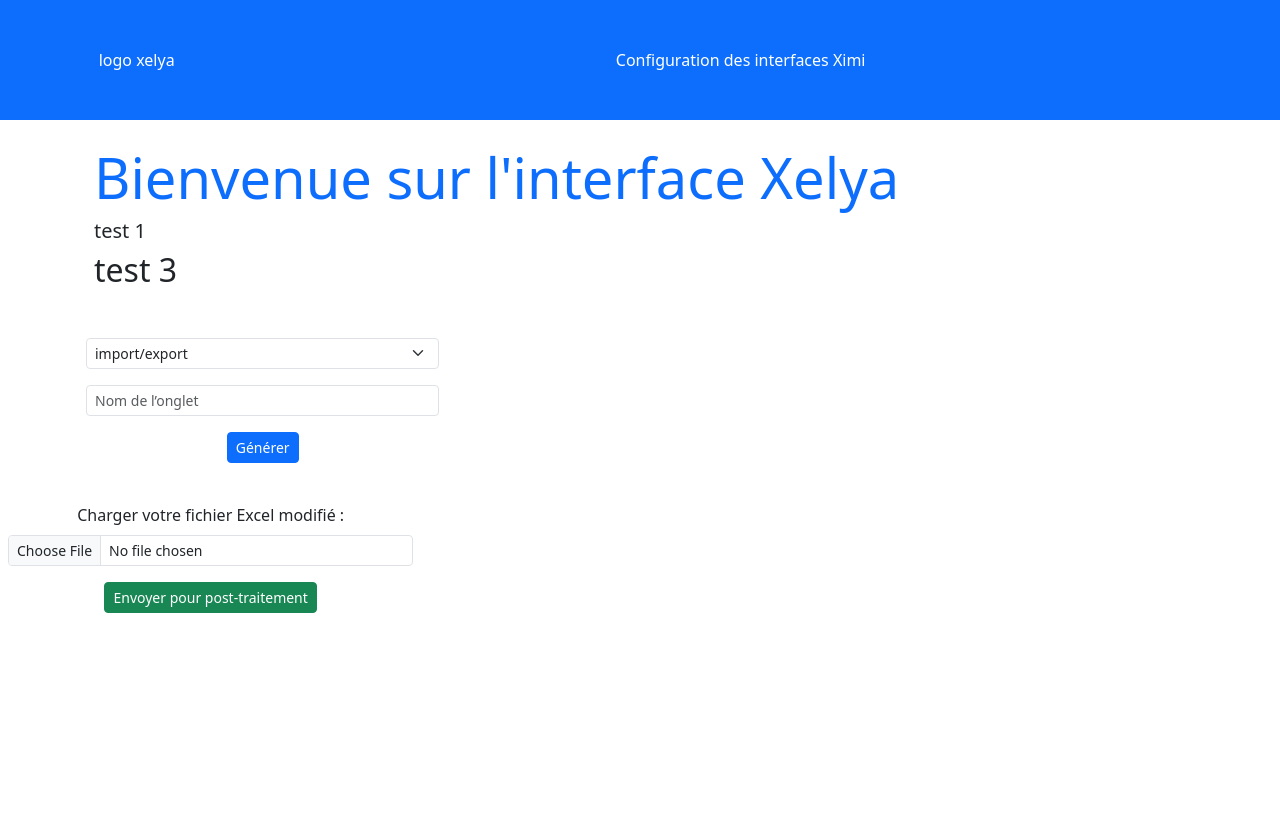
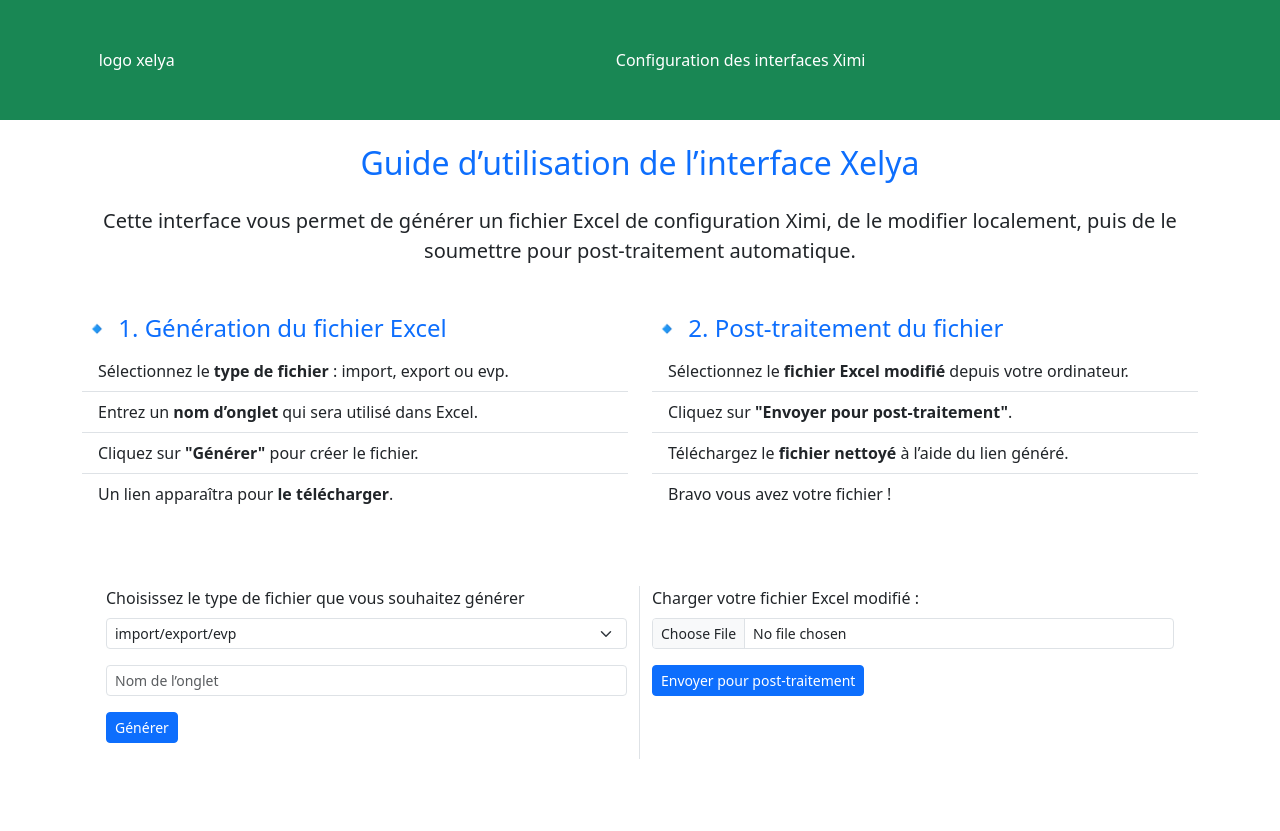
Before and after one commit to Azerolie/flask-gael, a Flask app: page / in a window 1280 px wide. Before the commit the page ends 613 px from the top, so only its background shows below. Run offline with Flask 3, Linux system fonts and the light colour scheme.

Commit message:
refonte du html (ajout d'un guide user)

```diff
--- a/run.py
+++ b/run.py
@@ -58,4 +58,4 @@ def upload_excel():
     return send_file(temp_output_path, as_attachment=True)
 
 if __name__ == "__main__":
-    app.run(debug=False)
+    app.run(debug=True)
--- a/templates/index.html
+++ b/templates/index.html
@@ -7,7 +7,7 @@
     <link rel="stylesheet" href="{{ url_for('static', filename='css/style.css') }}">
 </head>
 <body>
-    <div class="container-fluid p-5 text-center text-white bg-primary">
+    <div class="container-fluid p-5 text-center text-white bg-success">
         <div class="row">
             <div class="col-2">
                 logo xelya
@@ -18,50 +18,79 @@
         </div>
     </div>
 
-    <div class="container p-4">
-        <h1 class="display-4 text-primary">Bienvenue sur l'interface Xelya</h1>
-        <h2 class="lead">test 1</h2>
-        <h2>test 3</h2>
+    <div class="container mt-4 mb-5">
+    <!-- Titre centré -->
+    <h2 class="text-center text-primary mb-4">Guide d’utilisation de l’interface Xelya</h2>
+
+    <!-- Introduction -->
+    <div class="text-center mb-5">
+        <p class="lead">
+            Cette interface vous permet de générer un fichier Excel de configuration Ximi,
+            de le modifier localement, puis de le soumettre pour post-traitement automatique.
+        </p>
     </div>
 
-    <div class="container p-2">
-        <div class="row text-center p-2">
-            <div class="col-sm-4">
-                <select class="form-select form-select-sm" aria-label="selection d'import ou d'export" id="TypeTab">
-                    <option selected>import/export</option>
+    <!-- Étapes en deux colonnes -->
+    <div class="row mb-5">
+            <!-- Colonne 1 : Génération -->
+            <div class="col-md-6">
+                <h4 class="text-primary">🔹 1. Génération du fichier Excel</h4>
+                <ul class="list-group list-group-flush">
+                    <li class="list-group-item">Sélectionnez le <strong>type de fichier</strong> : import, export ou evp.</li>
+                    <li class="list-group-item">Entrez un <strong>nom d’onglet</strong> qui sera utilisé dans Excel.</li>
+                    <li class="list-group-item">Cliquez sur <strong>"Générer"</strong> pour créer le fichier.</li>
+                    <li class="list-group-item">Un lien apparaîtra pour <strong>le télécharger</strong>.</li>
+                </ul>
+            </div>
+
+            <!-- Colonne 2 : Post-traitement -->
+            <div class="col-md-6">
+                <h4 class="text-primary">🔹 2. Post-traitement du fichier</h4>
+                <ul class="list-group list-group-flush">
+                    <li class="list-group-item">Sélectionnez le <strong>fichier Excel modifié</strong> depuis votre ordinateur.</li>
+                    <li class="list-group-item">Cliquez sur <strong>"Envoyer pour post-traitement"</strong>.</li>
+                    <li class="list-group-item">Téléchargez le <strong>fichier nettoyé</strong> à l’aide du lien généré.</li>
+                    <li class="list-group-item">Bravo vous avez votre fichier !</li>
+                </ul>
+            </div>
+        </div>
+
+    <div class="container p-4">
+        <div class="row">
+
+            <div class="col-md-6 border-end">
+                <div class="mb-3">
+                    <div>Choisissez le type de fichier que vous souhaitez générer</div>
+                    <select class="form-select form-select-sm mt-2" id="TypeTab">
+                        <option selected>import/export/evp</option>
                         <option value="import">import</option>
                         <option value="export">export</option>
                         <option value="evp">evp</option>
                     </select>
                 </div>
+
+                <div class="mb-3">
+                    <input type="text" class="form-control form-control-sm" id="NomTab" placeholder="Nom de l’onglet">
                 </div>
 
-        <div class="row text-center p-2">
-            <div class="col-4">
-                <input type="text" class="form-control form-control-sm" id="NomTab" placeholder="Nom de l’onglet">
-            </div>
+                <div class="mb-3">
+                    <button class="btn btn-primary btn-sm" onclick="generateExcel()">Générer</button>
                 </div>
 
-        <div class="row text-center p-2">
-            <div class="col-4">
-                <button class="btn btn-primary btn-sm" onclick="generateExcel()">Générer</button>
-            </div>
+                <div id="download-area"></div>
             </div>
 
-        <div class="row text-center p-2">
-            <div class="col-4" id="download-area"></div>
-        </div>
-    </div>
-
-    <div class="row text-center p-2">
-        <div class="col-4">
+            <div class="col-md-6">
+                <div class="mb-3">
                     <label for="excelFile" class="form-label">Charger votre fichier Excel modifié :</label>
                     <input class="form-control form-control-sm" type="file" id="excelFile" accept=".xlsx">
                 </div>
+
+                <div>
+                    <button class="btn btn-primary btn-sm" onclick="uploadFile()">Envoyer pour post-traitement</button>
                 </div>
-        <div class="row text-center p-2">
-        <div class="col-4">
-            <button class="btn btn-success btn-sm" onclick="uploadFile()">Envoyer pour post-traitement</button>
+                <div id="download-nettoye-area" class="mt-3"></div>
+            </div>
         </div>
     </div>
 
@@ -127,7 +156,7 @@
                 link.href = window.URL.createObjectURL(blob);
                 link.download = "mon_fichier_nettoye.xlsx";
                 link.innerText = "Télécharger le fichier nettoyé";
-                const downloadArea = document.getElementById("download-area");
+                const downloadArea = document.getElementById("download-nettoye-area");
                 downloadArea.innerHTML = "";
                 downloadArea.appendChild(link);
             })
```
Lines whose indentation alone changed are shown as unchanged.
